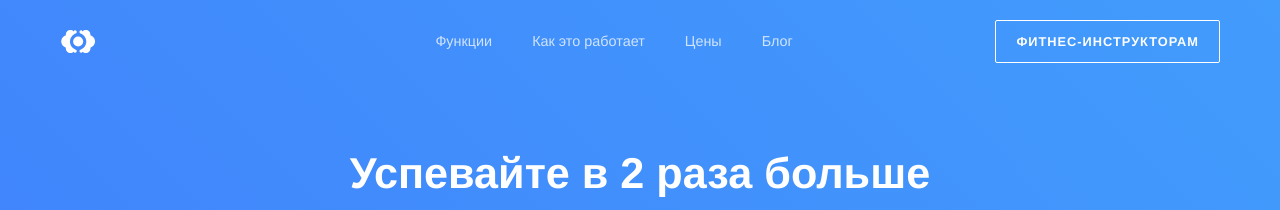
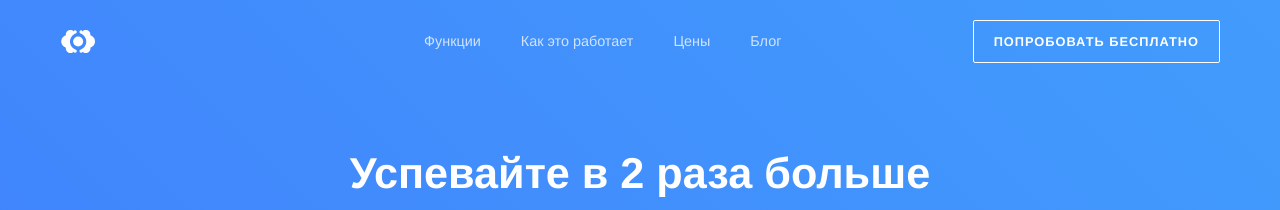
Before and after one commit to RakhimyanTim/adroholic.github.io, a Jekyll site: the page built from pages/index.html, in a window 1280 px wide and 900 px high. Shown: the top 210 px of the window. Built offline with Jekyll 4.4.1, drawn with Linux system fonts in a browser that asks for light colours; some web fonts are replaced.

Commit message:
Update right.html

```diff
--- a/_includes/navigation/right.html
+++ b/_includes/navigation/right.html
@@ -1,3 +1,3 @@
 <nav class="right">
-	<a href="https://fitness.pullnfit.ru/" target="_blank" class="button keep-text-size {% if page.header_class == 'plain' or layout.header_class == 'plain' %}light{% else %}dark{% endif %}">фитнес-инструкторам</a>
+	<a href="https://goo.gl/forms/JfAdVUO7haLLcPxC2" target="_blank" class="button keep-text-size {% if page.header_class == 'plain' or layout.header_class == 'plain' %}light{% else %}dark{% endif %}">Попробовать бесплатно</a>
 </nav>
```
